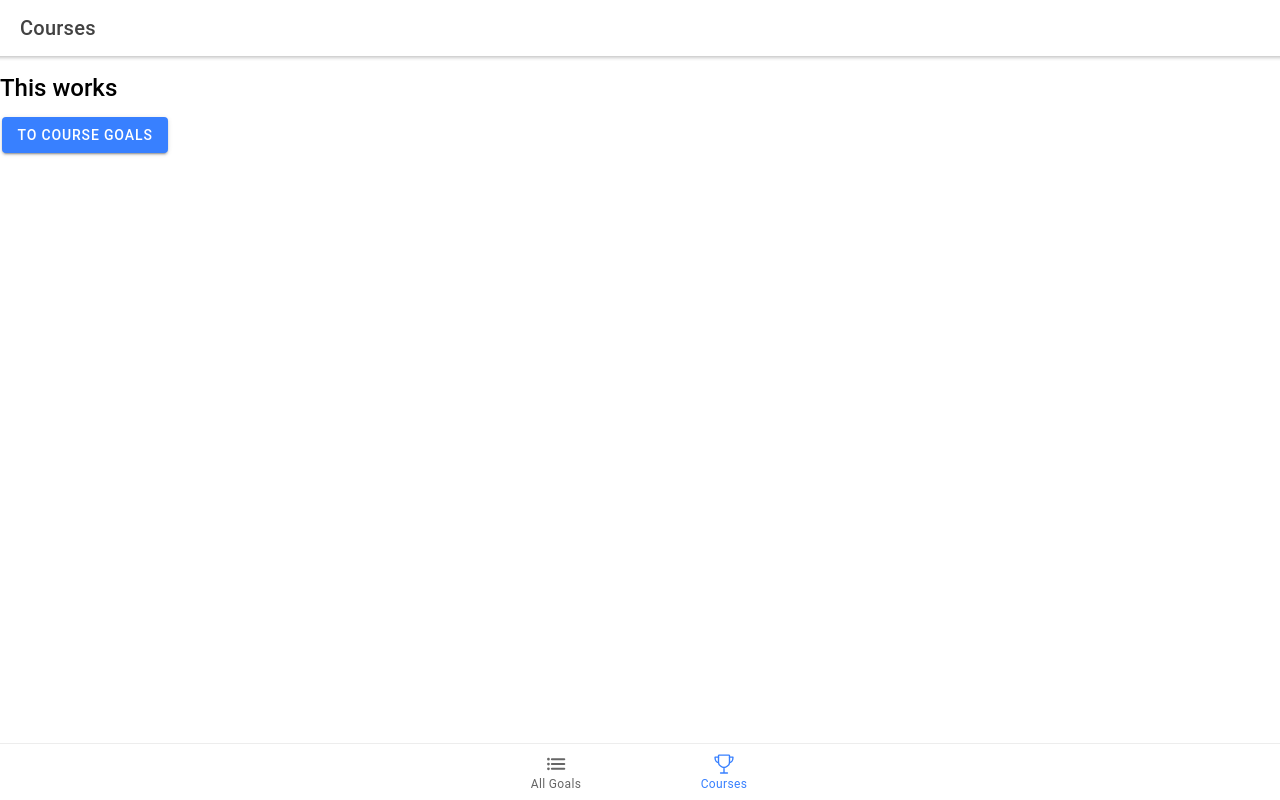
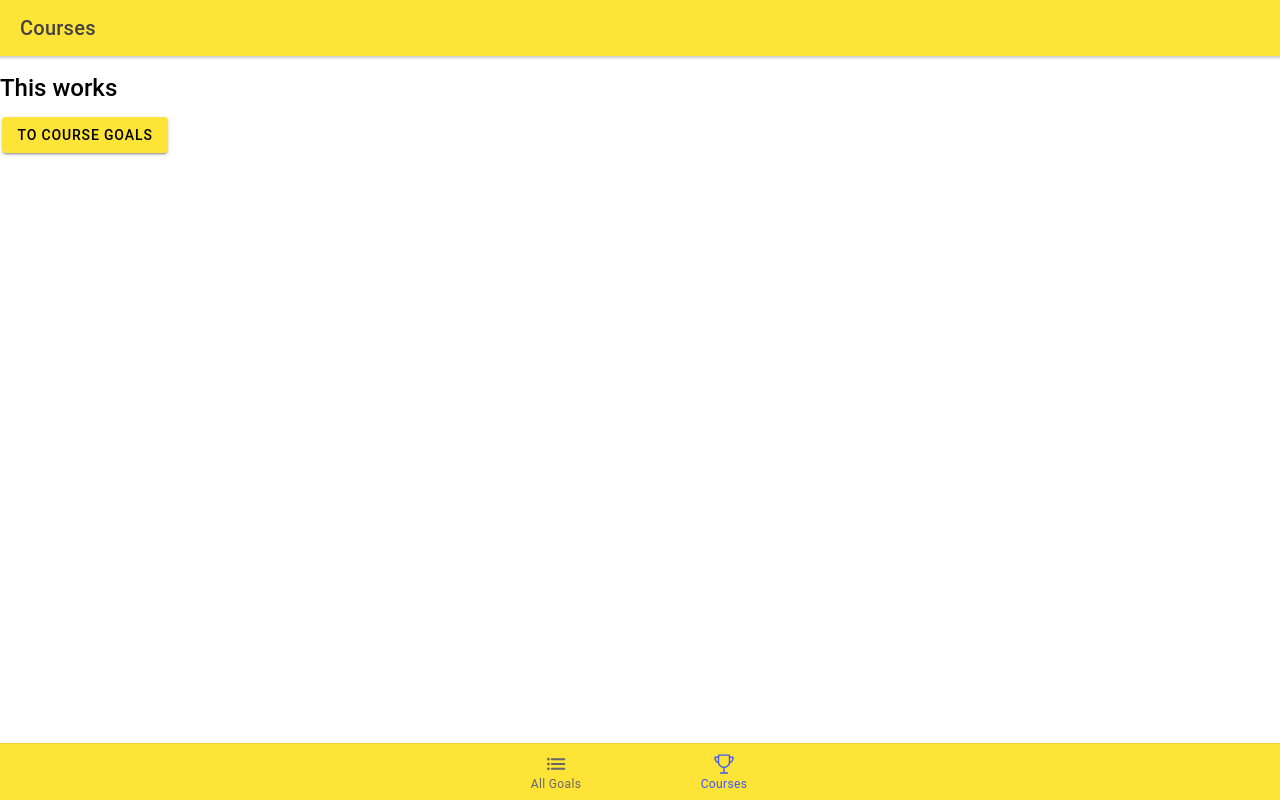
Before and after one commit to vladilins/ionic-udemy, a React (Create React App) app: page /courses in a window 1280 px wide. Built offline with nearby package versions, Linux system fonts and the light colour scheme.

Commit message:
component global styling

```diff
--- a/src/App.tsx
+++ b/src/App.tsx
@@ -30,6 +30,7 @@ import "@ionic/react/css/display.css";
 
 /* Theme variables */
 import "./theme/variables.css";
+import "./theme/theme.css";
 import Courses from "./pages/Courses";
 import CourseGoals from "./pages/CourseGoals";
 import AllGoals from "./pages/AllGoals";
--- /dev/null
+++ b/src/theme/theme.css
@@ -0,0 +1,5 @@
+:root {
+  --ion-toolbar-background: var(--ion-color-primary);
+  --ion-tab-bar-background: var(--ion-color-primary);
+  --ion-tab-bar-color-selected: var(--ion-color-secondary);
+}
--- a/src/theme/variables.css
+++ b/src/theme/variables.css
@@ -3,31 +3,27 @@ http://ionicframework.com/docs/theming/ */
 
 /** Ionic CSS Variables **/
 :root {
-  /** primary **/
-  --ion-color-primary: #3880ff;
-  --ion-color-primary-rgb: 56, 128, 255;
-  --ion-color-primary-contrast: #ffffff;
-  --ion-color-primary-contrast-rgb: 255, 255, 255;
-  --ion-color-primary-shade: #3171e0;
-  --ion-color-primary-tint: #4c8dff;
+  --ion-color-primary: #ffe438;
+  --ion-color-primary-rgb: 255, 228, 56;
+  --ion-color-primary-contrast: #000000;
+  --ion-color-primary-contrast-rgb: 0, 0, 0;
+  --ion-color-primary-shade: #e0c931;
+  --ion-color-primary-tint: #ffe74c;
 
-  /** secondary **/
-  --ion-color-secondary: #3dc2ff;
-  --ion-color-secondary-rgb: 61, 194, 255;
+  --ion-color-secondary: #3d54ff;
+  --ion-color-secondary-rgb: 61, 84, 255;
   --ion-color-secondary-contrast: #ffffff;
   --ion-color-secondary-contrast-rgb: 255, 255, 255;
-  --ion-color-secondary-shade: #36abe0;
-  --ion-color-secondary-tint: #50c8ff;
+  --ion-color-secondary-shade: #364ae0;
+  --ion-color-secondary-tint: #5065ff;
 
-  /** tertiary **/
-  --ion-color-tertiary: #5260ff;
-  --ion-color-tertiary-rgb: 82, 96, 255;
-  --ion-color-tertiary-contrast: #ffffff;
-  --ion-color-tertiary-contrast-rgb: 255, 255, 255;
-  --ion-color-tertiary-shade: #4854e0;
-  --ion-color-tertiary-tint: #6370ff;
+  --ion-color-tertiary: #fb9550;
+  --ion-color-tertiary-rgb: 251, 149, 80;
+  --ion-color-tertiary-contrast: #000000;
+  --ion-color-tertiary-contrast-rgb: 0, 0, 0;
+  --ion-color-tertiary-shade: #dd8346;
+  --ion-color-tertiary-tint: #fba062;
 
-  /** success **/
   --ion-color-success: #2dd36f;
   --ion-color-success-rgb: 45, 211, 111;
   --ion-color-success-contrast: #ffffff;
@@ -35,7 +31,6 @@ http://ionicframework.com/docs/theming/ */
   --ion-color-success-shade: #28ba62;
   --ion-color-success-tint: #42d77d;
 
-  /** warning **/
   --ion-color-warning: #ffc409;
   --ion-color-warning-rgb: 255, 196, 9;
   --ion-color-warning-contrast: #000000;
@@ -43,7 +38,6 @@ http://ionicframework.com/docs/theming/ */
   --ion-color-warning-shade: #e0ac08;
   --ion-color-warning-tint: #ffca22;
 
-  /** danger **/
   --ion-color-danger: #eb445a;
   --ion-color-danger-rgb: 235, 68, 90;
   --ion-color-danger-contrast: #ffffff;
@@ -51,7 +45,6 @@ http://ionicframework.com/docs/theming/ */
   --ion-color-danger-shade: #cf3c4f;
   --ion-color-danger-tint: #ed576b;
 
-  /** dark **/
   --ion-color-dark: #222428;
   --ion-color-dark-rgb: 34, 36, 40;
   --ion-color-dark-contrast: #ffffff;
@@ -59,7 +52,6 @@ http://ionicframework.com/docs/theming/ */
   --ion-color-dark-shade: #1e2023;
   --ion-color-dark-tint: #383a3e;
 
-  /** medium **/
   --ion-color-medium: #92949c;
   --ion-color-medium-rgb: 146, 148, 156;
   --ion-color-medium-contrast: #ffffff;
@@ -67,7 +59,6 @@ http://ionicframework.com/docs/theming/ */
   --ion-color-medium-shade: #808289;
   --ion-color-medium-tint: #9d9fa6;
 
-  /** light **/
   --ion-color-light: #f4f5f8;
   --ion-color-light-rgb: 244, 245, 248;
   --ion-color-light-contrast: #000000;
@@ -84,65 +75,65 @@ http://ionicframework.com/docs/theming/ */
 
   body {
     --ion-color-primary: #428cff;
-    --ion-color-primary-rgb: 66,140,255;
+    --ion-color-primary-rgb: 66, 140, 255;
     --ion-color-primary-contrast: #ffffff;
-    --ion-color-primary-contrast-rgb: 255,255,255;
+    --ion-color-primary-contrast-rgb: 255, 255, 255;
     --ion-color-primary-shade: #3a7be0;
     --ion-color-primary-tint: #5598ff;
 
     --ion-color-secondary: #50c8ff;
-    --ion-color-secondary-rgb: 80,200,255;
+    --ion-color-secondary-rgb: 80, 200, 255;
     --ion-color-secondary-contrast: #ffffff;
-    --ion-color-secondary-contrast-rgb: 255,255,255;
+    --ion-color-secondary-contrast-rgb: 255, 255, 255;
     --ion-color-secondary-shade: #46b0e0;
     --ion-color-secondary-tint: #62ceff;
 
     --ion-color-tertiary: #6a64ff;
-    --ion-color-tertiary-rgb: 106,100,255;
+    --ion-color-tertiary-rgb: 106, 100, 255;
     --ion-color-tertiary-contrast: #ffffff;
-    --ion-color-tertiary-contrast-rgb: 255,255,255;
+    --ion-color-tertiary-contrast-rgb: 255, 255, 255;
     --ion-color-tertiary-shade: #5d58e0;
     --ion-color-tertiary-tint: #7974ff;
 
     --ion-color-success: #2fdf75;
-    --ion-color-success-rgb: 47,223,117;
+    --ion-color-success-rgb: 47, 223, 117;
     --ion-color-success-contrast: #000000;
-    --ion-color-success-contrast-rgb: 0,0,0;
+    --ion-color-success-contrast-rgb: 0, 0, 0;
     --ion-color-success-shade: #29c467;
     --ion-color-success-tint: #44e283;
 
     --ion-color-warning: #ffd534;
-    --ion-color-warning-rgb: 255,213,52;
+    --ion-color-warning-rgb: 255, 213, 52;
     --ion-color-warning-contrast: #000000;
-    --ion-color-warning-contrast-rgb: 0,0,0;
+    --ion-color-warning-contrast-rgb: 0, 0, 0;
     --ion-color-warning-shade: #e0bb2e;
     --ion-color-warning-tint: #ffd948;
 
     --ion-color-danger: #ff4961;
-    --ion-color-danger-rgb: 255,73,97;
+    --ion-color-danger-rgb: 255, 73, 97;
     --ion-color-danger-contrast: #ffffff;
-    --ion-color-danger-contrast-rgb: 255,255,255;
+    --ion-color-danger-contrast-rgb: 255, 255, 255;
     --ion-color-danger-shade: #e04055;
     --ion-color-danger-tint: #ff5b71;
 
     --ion-color-dark: #f4f5f8;
-    --ion-color-dark-rgb: 244,245,248;
+    --ion-color-dark-rgb: 244, 245, 248;
     --ion-color-dark-contrast: #000000;
-    --ion-color-dark-contrast-rgb: 0,0,0;
+    --ion-color-dark-contrast-rgb: 0, 0, 0;
     --ion-color-dark-shade: #d7d8da;
     --ion-color-dark-tint: #f5f6f9;
 
     --ion-color-medium: #989aa2;
-    --ion-color-medium-rgb: 152,154,162;
+    --ion-color-medium-rgb: 152, 154, 162;
     --ion-color-medium-contrast: #000000;
-    --ion-color-medium-contrast-rgb: 0,0,0;
+    --ion-color-medium-contrast-rgb: 0, 0, 0;
     --ion-color-medium-shade: #86888f;
     --ion-color-medium-tint: #a2a4ab;
 
     --ion-color-light: #222428;
-    --ion-color-light-rgb: 34,36,40;
+    --ion-color-light-rgb: 34, 36, 40;
     --ion-color-light-contrast: #ffffff;
-    --ion-color-light-contrast-rgb: 255,255,255;
+    --ion-color-light-contrast-rgb: 255, 255, 255;
     --ion-color-light-shade: #1e2023;
     --ion-color-light-tint: #383a3e;
   }
@@ -154,10 +145,10 @@ http://ionicframework.com/docs/theming/ */
 
   .ios body {
     --ion-background-color: #000000;
-    --ion-background-color-rgb: 0,0,0;
+    --ion-background-color-rgb: 0, 0, 0;
 
     --ion-text-color: #ffffff;
-    --ion-text-color-rgb: 255,255,255;
+    --ion-text-color-rgb: 255, 255, 255;
 
     --ion-color-step-50: #0d0d0d;
     --ion-color-step-100: #1a1a1a;
@@ -185,7 +176,6 @@ http://ionicframework.com/docs/theming/ */
     --ion-item-background-activated: #313131;
   }
 
-
   /*
    * Material Design Dark Theme
    * -------------------------------------------
@@ -193,10 +183,10 @@ http://ionicframework.com/docs/theming/ */
 
   .md body {
     --ion-background-color: #121212;
-    --ion-background-color-rgb: 18,18,18;
+    --ion-background-color-rgb: 18, 18, 18;
 
     --ion-text-color: #ffffff;
-    --ion-text-color-rgb: 255,255,255;
+    --ion-text-color-rgb: 255, 255, 255;
 
     --ion-border-color: #222222;
 
@@ -220,7 +210,7 @@ http://ionicframework.com/docs/theming/ */
     --ion-color-step-900: #e7e7e7;
     --ion-color-step-950: #f3f3f3;
 
-    --ion-item-background: #1A1B1E;
+    --ion-item-background: #1a1b1e;
   }
 
   ion-title.title-large {
```
